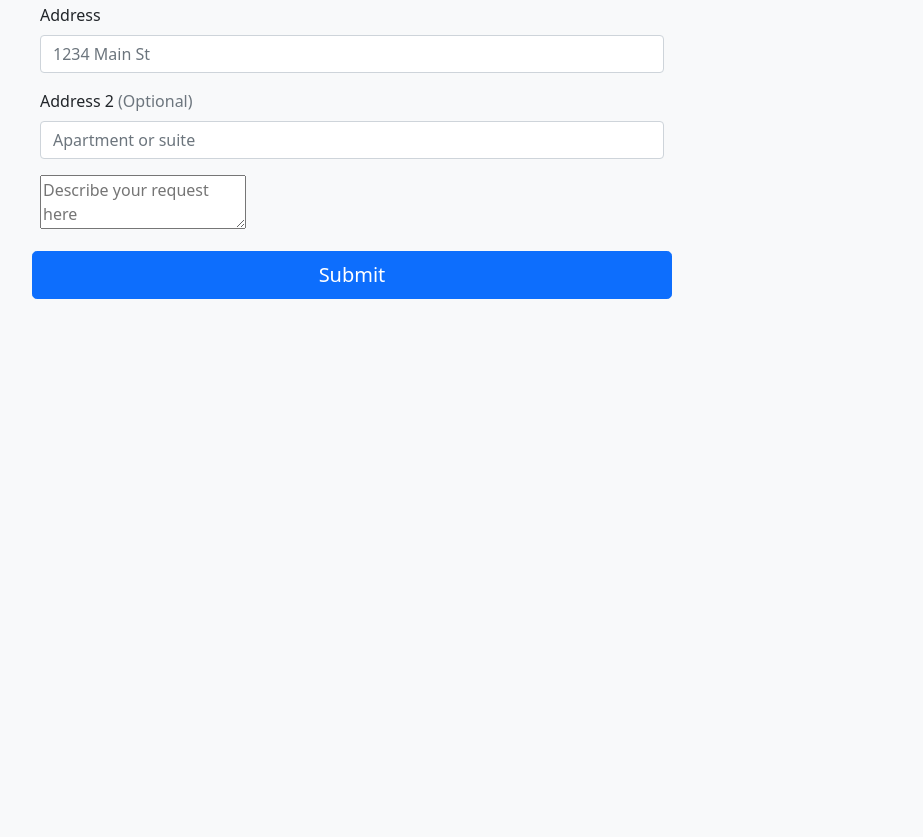
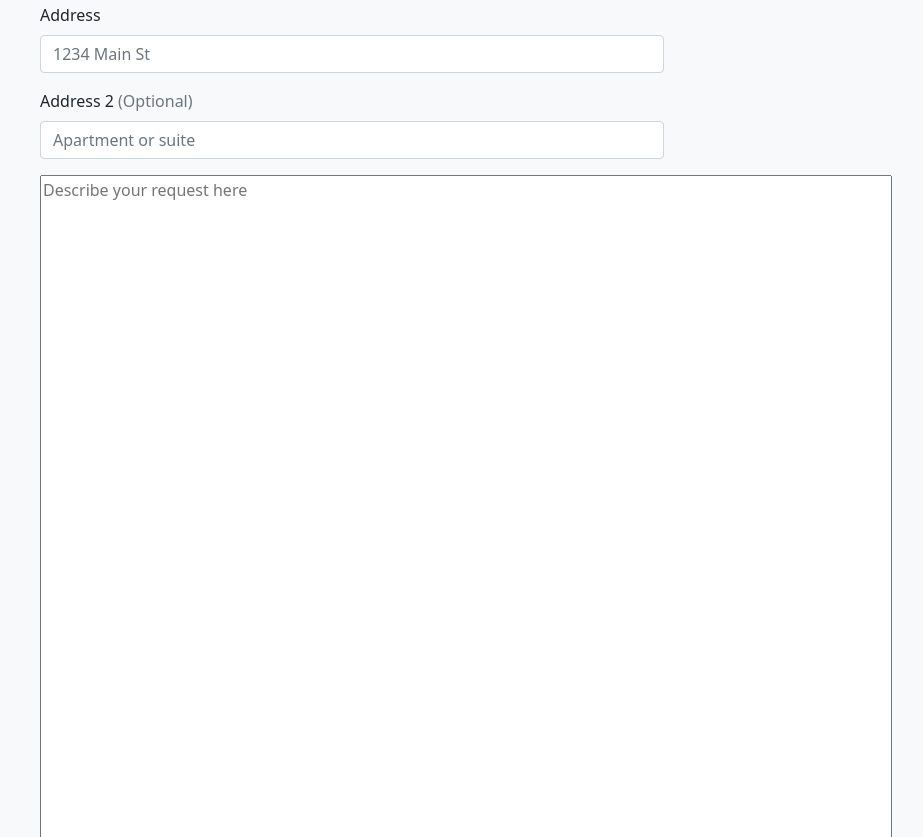
Before and after one commit to sangeeta97/new-page-stes, a plain HTML site: page index.html in a window 1280 px wide. Shown: the part 943-1780 px from the top of the page, without its empty margins (132-1055 px from the left). Before the commit the page ends 1242 px from the top, so only its background shows below. Drawn offline with Linux system fonts and the light colour scheme.

Commit message:
Update index.html

```diff
--- a/index.html
+++ b/index.html
@@ -53,7 +53,7 @@
 
       <div class="col-md-7 col-lg-8">
         <h4 class="mb-3">BOKU-BINF Consultation Request Form</h4>
-        <form class="needs-validation" novalidate="" name="input" method="POST" action="https://formspree.io/binf@boku.ac.at">
+        <form class="needs-validation" novalidate="" name="input" method="POST" action="https://formspree.io/f/moqrkwzo">
 
           <div class="row g-3">
             <div class="col-sm-6">
@@ -145,7 +145,7 @@
 
             <div class="col-12">
 
-              <textarea name="message" placeholder="Describe your request here"></textarea>
+              <textarea name="message" rows="50" cols="90" placeholder="Describe your request here"></textarea>
             </div>
 
 
```
